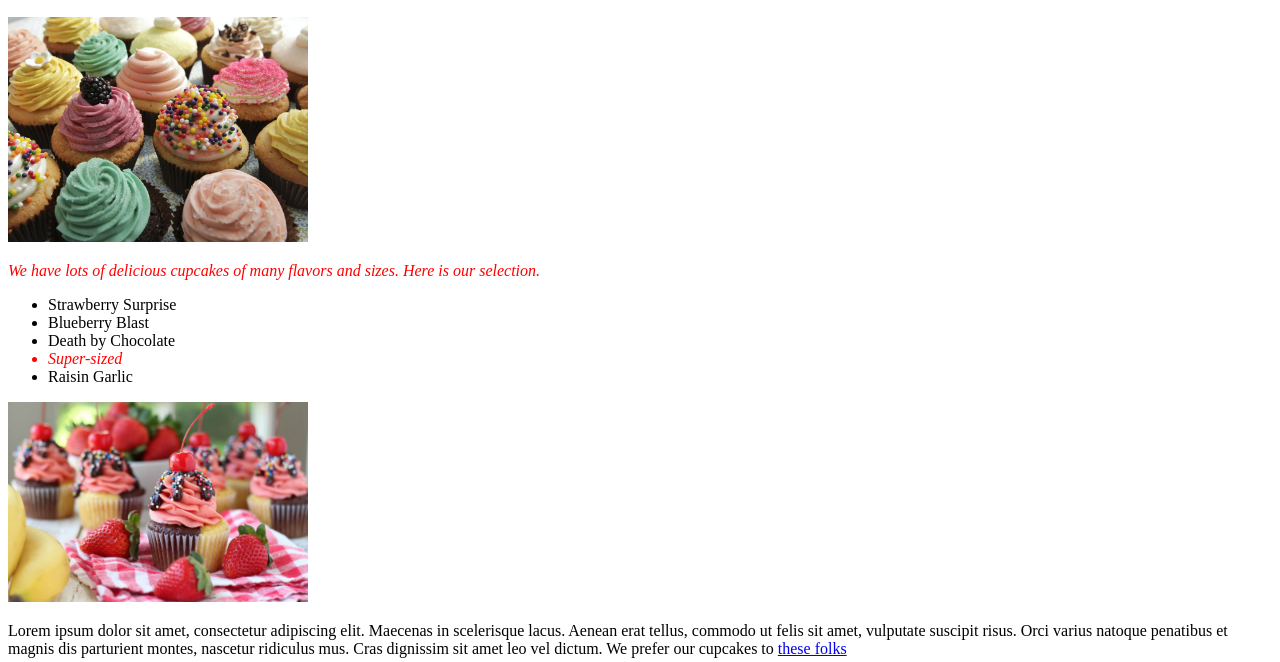
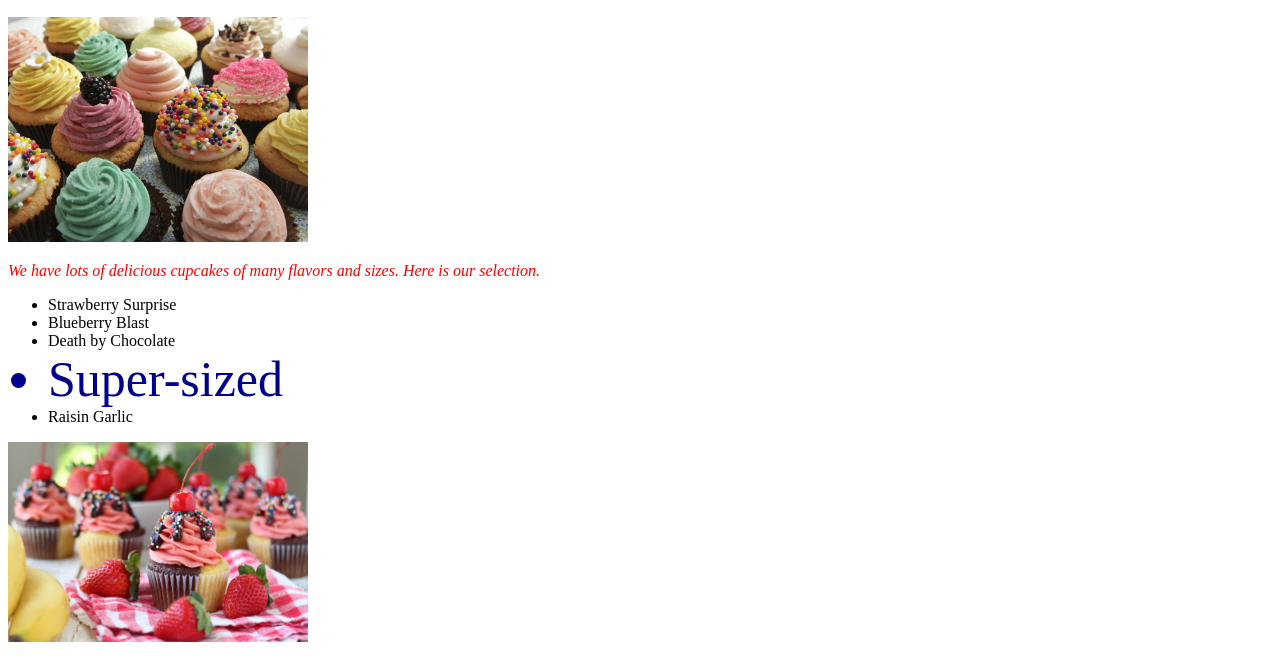
Before and after one commit to epangelinan/cupcake-shop, a plain HTML site: page index.html in a window 1280 px wide. Shown: the part 110-772 px from the top of the page. Drawn offline with Linux system fonts and the light colour scheme.

Commit message:
add class called best with font size 50px and dark blue color.

```diff
--- a/css/styles.css
+++ b/css/styles.css
@@ -6,3 +6,8 @@ img {
   color: red;
   font-style: italic;
 }
+
+.best {
+  font-size: 50px;
+  color: darkblue;
+}
--- a/index.html
+++ b/index.html
@@ -14,13 +14,13 @@
       <li>Strawberry Surprise</li>
       <li>Blueberry Blast</li>
       <li>Death by Chocolate</li>
-      <li class="flashy">Super-sized</li>
+      <li class="best">Super-sized</li>
       <li>Raisin Garlic</li>
     </ul>
 
     <img src="img/cupcake2.jpg" alt="picture of strawberry cupcakes">
     <br>
-    <p>Lorem ipsum dolor sit amet, consectetur adipiscing elit. Maecenas in scelerisque lacus. Aenean erat tellus, commodo ut felis sit amet, vulputate suscipit risus. Orci varius natoque penatibus et magnis dis parturient montes, nascetur ridiculus mus. Cras dignissim sit amet leo vel dictum. We prefer our cupcakes to <a href="https://karascupcakes.com/">these folks</a></p>
+    <p>Lorem ipsum dolor sit amet, consectetur adipiscing elit. Maecenas in scelerisque lacus. Aenean erat tellus, commodo ut felis sit amet, <strong class="flashy">vulputate suscipit risus</strong>. Orci varius natoque penatibus et magnis dis parturient montes, nascetur ridiculus mus. Cras dignissim sit amet leo vel dictum. We prefer our cupcakes to <a href="https://karascupcakes.com/">these folks</a></p>
     <img src="img/cupcake3.jpg" alt="picture of a man eating a huge cupcake">
     <br>
     <p>Maecenas vitae mauris in odio venenatis semper. Mauris eu pellentesque ligula. Cras aliquet accumsan purus a lobortis. Vivamus vitae accumsan mi. Nullam bibendum, risus quis pharetra lobortis, metus erat posuere libero, eget consequat turpis orci eget orci. Lorem ipsum dolor sit amet, consectetur adipiscing elit. Aenean non interdum ipsum. Duis facilisis euismod lacus. Phasellus convallis maximus sem vel pretium. Orci varius natoque penatibus et magnis dis parturient montes, nascetur ridiculus mus. For any questions email <a href="mailto:esveth@aol.com?Subject=Hello%20again" target="_top">me. </p>
```
